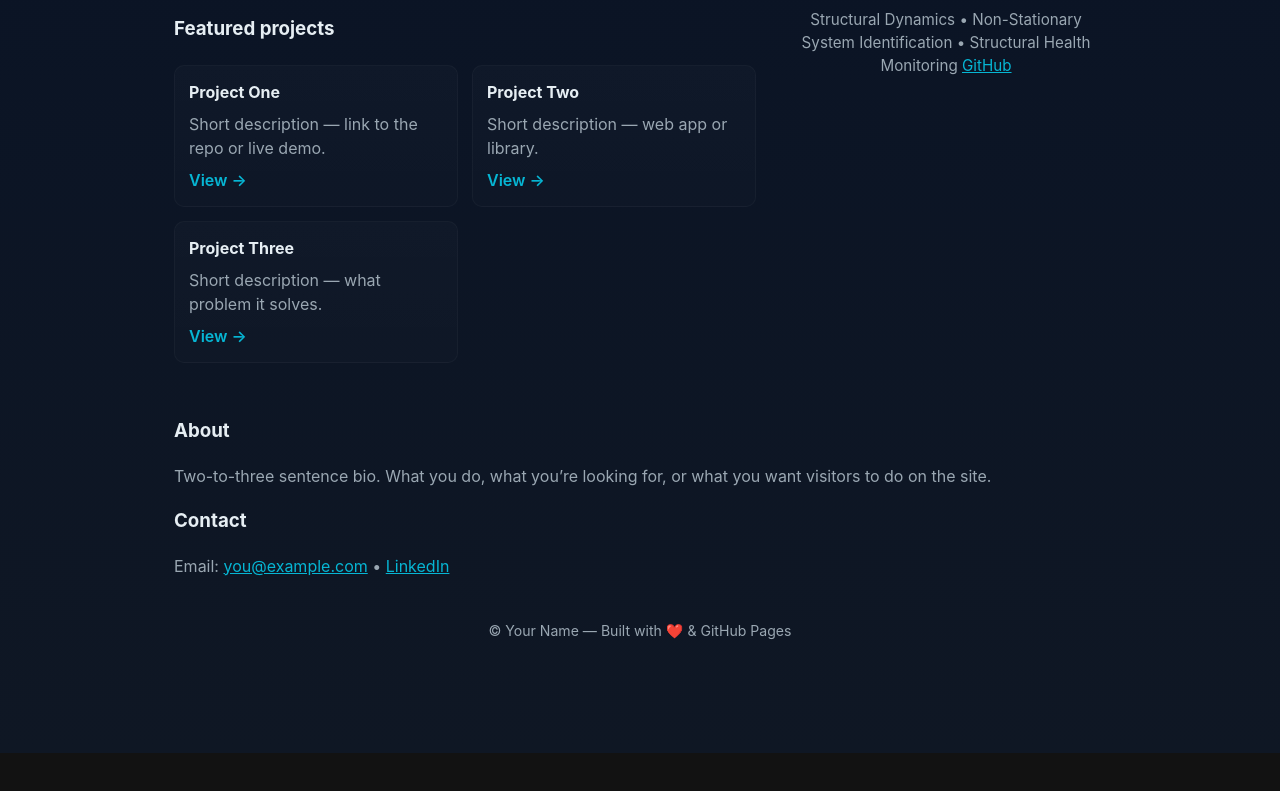
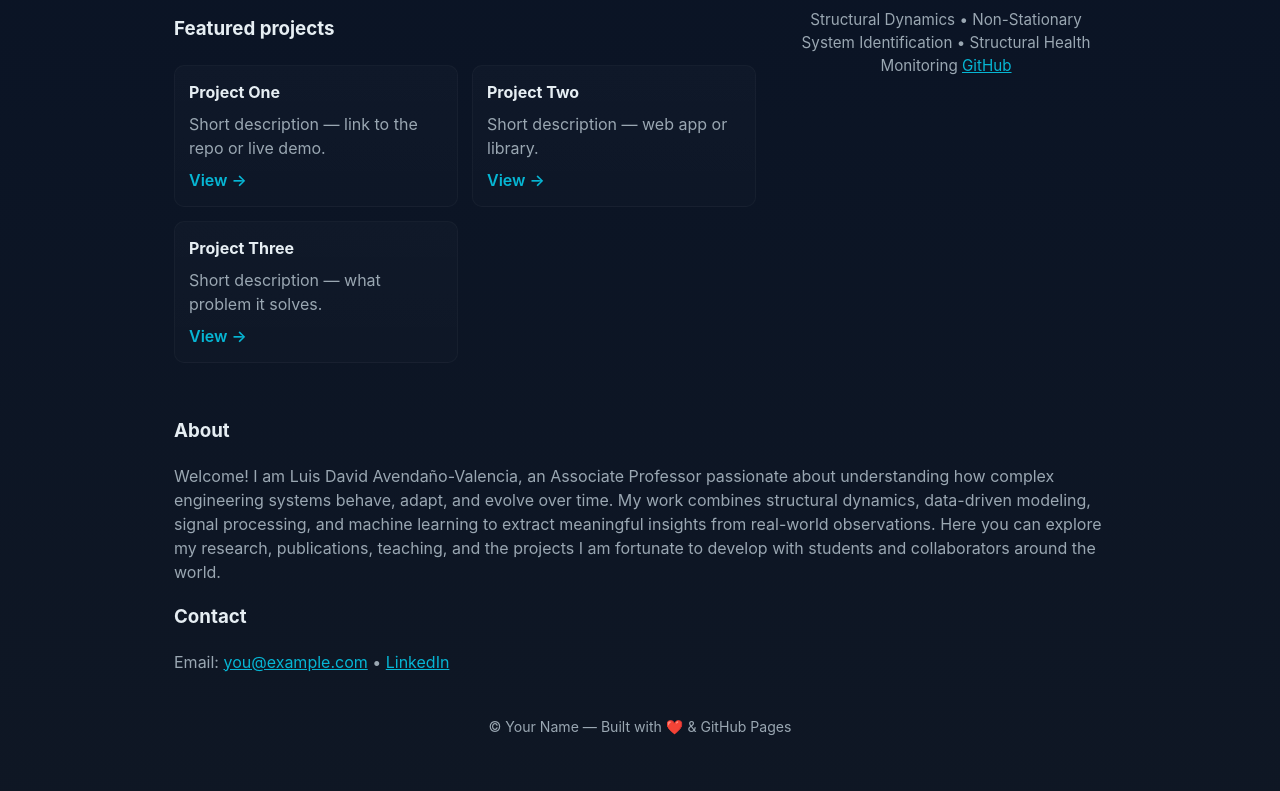
Before and after one commit to ldavendanov/ldavendanov.github.io, a plain HTML site: page index.html in a window 1280 px wide. Shown: the part 583-1374 px from the top of the page. Before the commit the page ends 1336 px from the top, so only its background shows below. Drawn offline with Linux system fonts and the light colour scheme.

Commit message:
Revise about section with personal bio
Updated the bio section with a detailed introduction.

```diff
--- a/index.html
+++ b/index.html
@@ -84,7 +84,7 @@
 
     <section id="about">
       <h3>About</h3>
-      <p style="color:var(--muted)">Two-to-three sentence bio. What you do, what you’re looking for, or what you want visitors to do on the site.</p>
+      <p style="color:var(--muted)">Welcome! I am Luis David Avendaño-Valencia, an Associate Professor passionate about understanding how complex engineering systems behave, adapt, and evolve over time. My work combines structural dynamics, data-driven modeling, signal processing, and machine learning to extract meaningful insights from real-world observations. Here you can explore my research, publications, teaching, and the projects I am fortunate to develop with students and collaborators around the world.</p>
     </section>
 
     <section id="contact" style="margin-top:18px">
```
